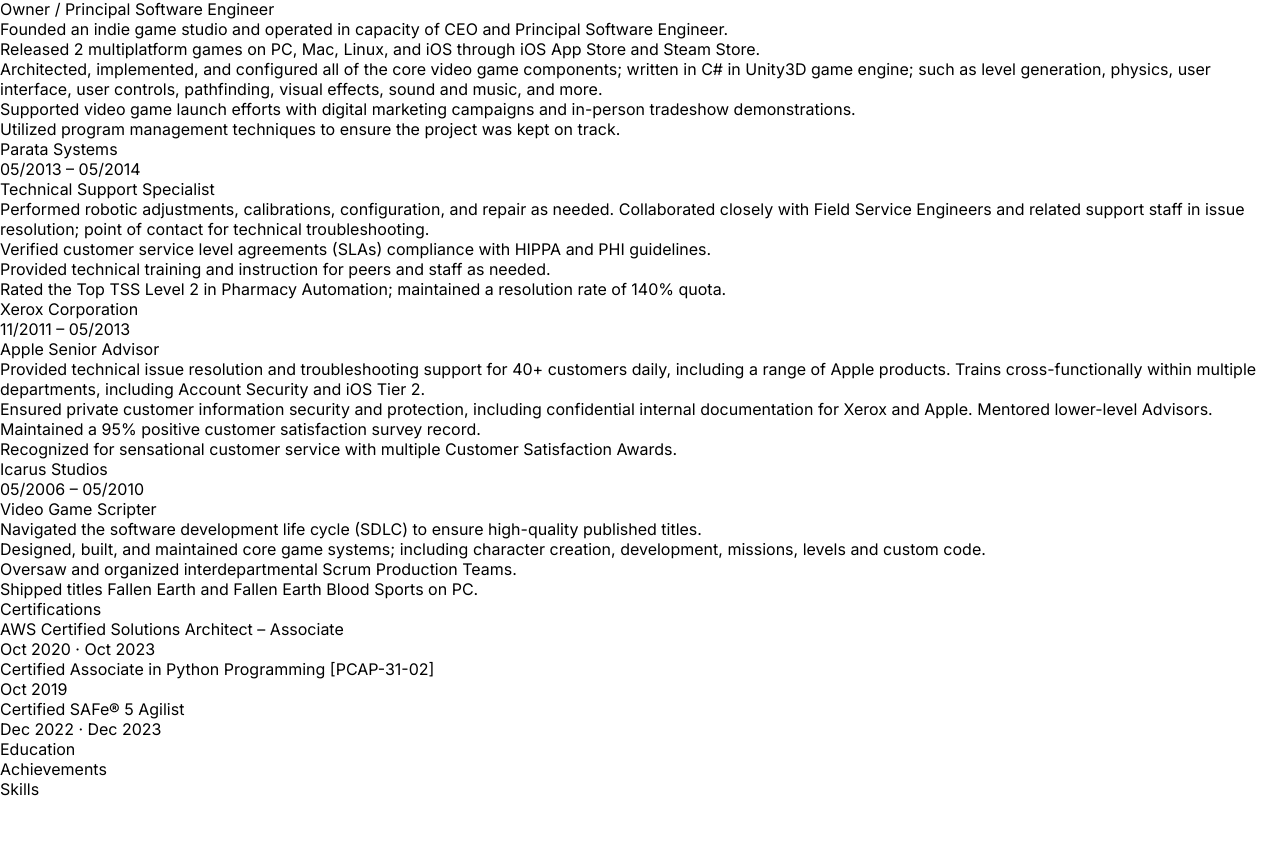
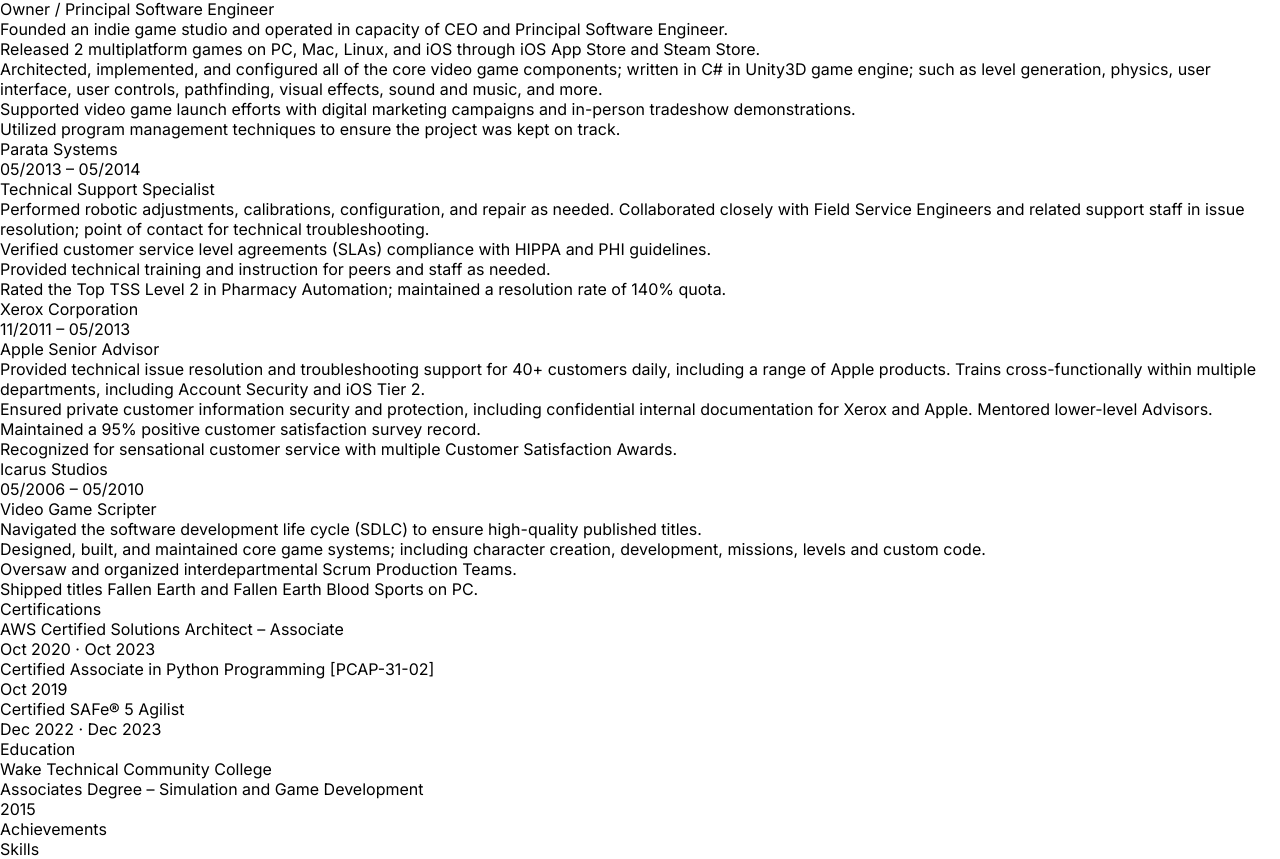
Before and after one commit to Coronus117/samsresume, a Next.js app: page / in a window 1280 px wide. Shown: the part 701-1560 px from the top of the page. Before the commit the page ends 1500 px from the top, so only its background shows below. Built offline with nearby package versions, Linux system fonts and the light colour scheme.

Commit message:
Education and Styling

```diff
--- a/app/page.tsx
+++ b/app/page.tsx
@@ -12,10 +12,10 @@
         <Header />
         <div className="grid grid-cols-4">
           <div className="col-span-3">
-            <div className="border-b-2 border-black font-bold pl-2 text-xl uppercase">
+            <div className="border-b-2 border-black font-bold pl-2 text-xl uppercase mb-2">
               Summary
             </div>
-            <div className="pl-2 text-sm">
+            <div className="pl-2 text-base mb-4">
               AWS Certified Solutions Architect Associate with 12 years of
               transferable experience in Web Development, Video Game
               Development, and Technical Support sectors. Adept in bringing
@@ -26,7 +26,7 @@
               tools and procedures. Effectively self-managed during independent
               projects and collaborated as part of a productive team.
             </div>
-            <div className="border-b-2 border-black font-bold pl-2 text-xl uppercase">
+            <div className="border-b-2 border-black font-bold pl-2 text-xl uppercase mb-2">
               Experiences
             </div>
             <div className="pl-2">
@@ -34,7 +34,7 @@
                 <Experience key={index} experience={exp} />
               ))}
             </div>
-            <div className="border-b-2 border-black font-bold pl-2 text-xl uppercase">
+            <div className="border-b-2 border-black font-bold pl-2 text-xl uppercase mb-2">
               Certifications
             </div>
             <div className="pl-2">
@@ -42,8 +42,17 @@
                 <Certification key={index} certification={cert} />
               ))}
             </div>
-            <div className="border-b-2 border-black font-bold pl-2 text-xl uppercase">
+            <div className="border-b-2 border-black font-bold pl-2 text-xl uppercase mb-2">
               Education
+            </div>
+            <div className="pl-2 flex flex-col">
+              <div className="font-semibold text-lg">
+                Wake Technical Community College
+              </div>
+              <div className="font-semibold text-lg pl-4">
+                Associates Degree – Simulation and Game Development
+              </div>
+              <div className="italic pl-4">2015</div>
             </div>
           </div>
 
--- a/components/header.tsx
+++ b/components/header.tsx
@@ -2,7 +2,7 @@
 
 export default function Header() {
   return (
-    <div className="grid grid-cols-3 text-center">
+    <div className="grid grid-cols-3 text-center mb-2">
       <div className="col-span-3 font-bold text-4xl uppercase">
         Samuel Kushner
       </div>
```
